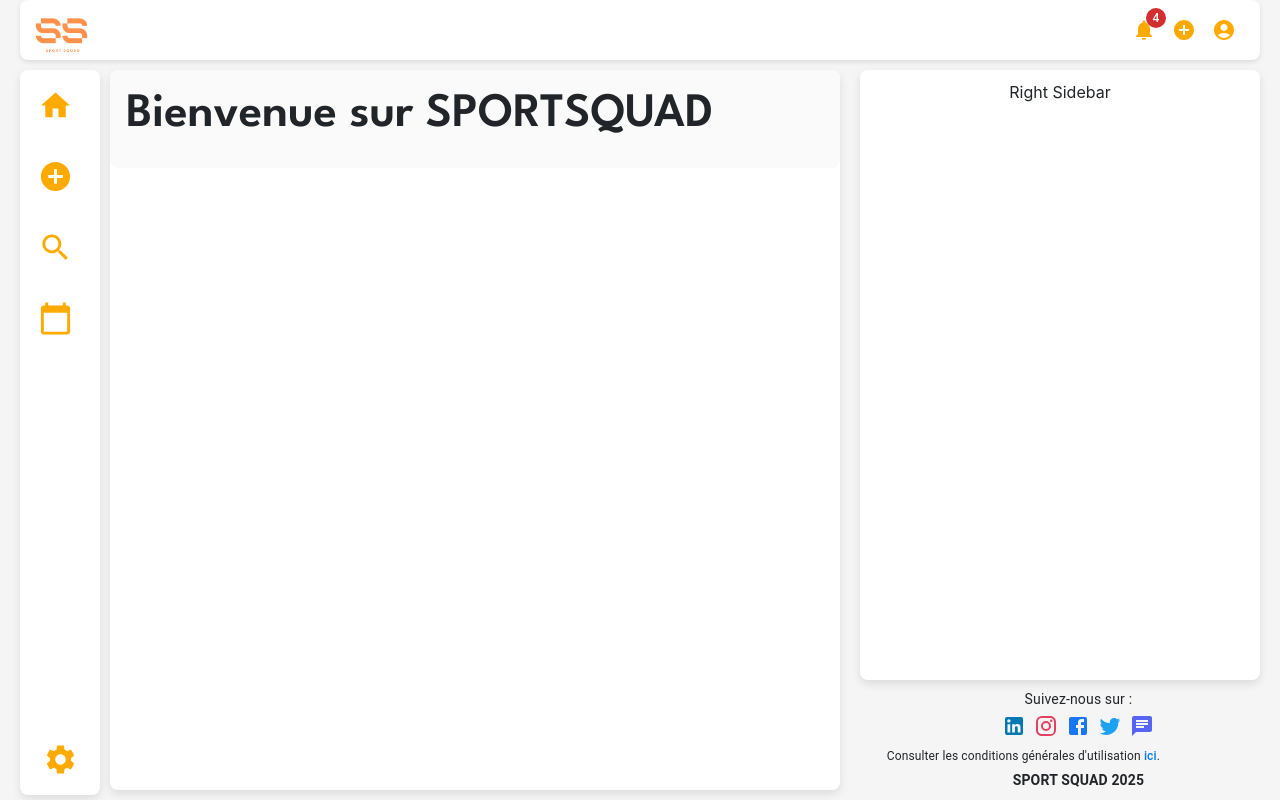
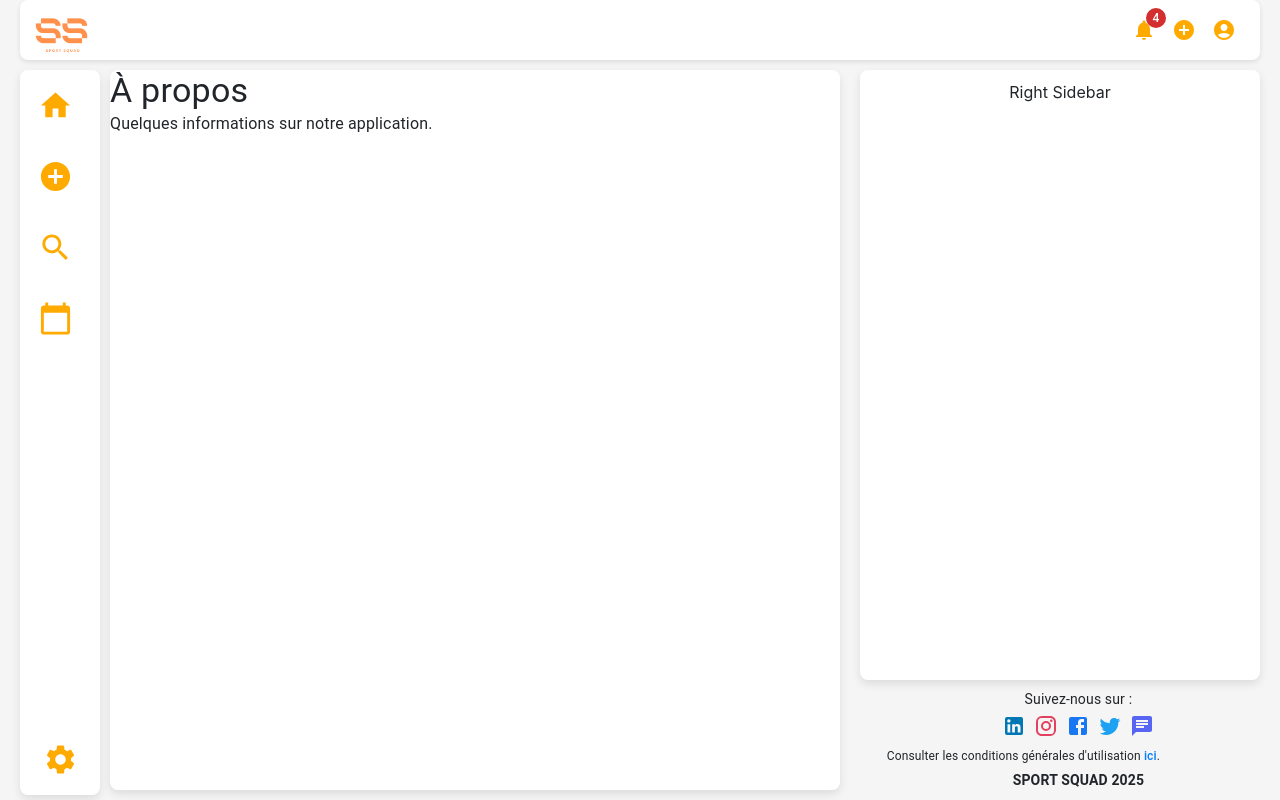
Before and after one commit to PierreSCHIAVON/SportSquad, a React (Vite) app in the folder FrontEnd/: page /about in a window 1280 px wide. Built offline with nearby package versions, Linux system fonts and the light colour scheme.

Commit message:
Homepage init

```diff
--- a/FrontEnd/src/App.tsx
+++ b/FrontEnd/src/App.tsx
@@ -1,11 +1,22 @@
-import './App.css';
-import Layout from './Components/Homepage/Layout';
+import { BrowserRouter, Route, Routes } from "react-router-dom";
+import "./App.css";
+import Layout from "./Components/Homepage/Layout";
+import Body from "./Components/Homepage/Body";
+import About from "./Components/Homepage/About";
 
-function App() {
+const App: React.FC = () => {
   return (
-    // Affichage direct du Layout comme page principale
-    <Layout />
+    <BrowserRouter>
+      <Routes>
+        <Route path="/" element={<Layout />}>
+          {/* Route par défaut */}
+          <Route index element={<Body />} />
+          {/* Autres pages */}
+          <Route path="about" element={<About />} />
+        </Route>
+      </Routes>
+    </BrowserRouter>
   );
-}
+};
 
 export default App;
--- /dev/null
+++ b/FrontEnd/src/Components/Homepage/About.tsx
@@ -0,0 +1,13 @@
+import React from "react";
+import { Typography } from "@mui/material";
+
+const About: React.FC = () => {
+  return (
+    <div>
+      <Typography variant="h4">À propos</Typography>
+      <Typography>Quelques informations sur notre application.</Typography>
+    </div>
+  );
+};
+
+export default About;
--- a/FrontEnd/src/Components/Homepage/Body.tsx
+++ b/FrontEnd/src/Components/Homepage/Body.tsx
@@ -1,10 +1,23 @@
-import React from 'react';
+import React from "react";
 
 const Body: React.FC = () => {
   return (
-    <div style={{ flex: 1, padding: '1rem', borderRadius: '8px', backgroundColor: '#fafafa' }}>
-      {/* Titre avec la police League Spartan */}
-      <h1 style={{ fontFamily: 'League Spartan, sans-serif', fontSize: '3rem', fontWeight: 600 }}>
+    <div
+      style={{
+        flex: 1,
+        padding: "1rem",
+        borderRadius: "8px",
+        backgroundColor: "#fafafa",
+      }}
+    >
+      {/* Titre*/}
+      <h1
+        style={{
+          fontFamily: "League Spartan, sans-serif",
+          fontSize: "3rem",
+          fontWeight: 600,
+        }}
+      >
         Bienvenue sur SPORTSQUAD
       </h1>
     </div>
--- a/FrontEnd/src/Components/Homepage/Layout.tsx
+++ b/FrontEnd/src/Components/Homepage/Layout.tsx
@@ -1,4 +1,5 @@
 import React from "react";
+import { Outlet } from "react-router-dom";
 import { Box, Typography } from "@mui/material";
 import LinkedInIcon from "@mui/icons-material/LinkedIn";
 import InstagramIcon from "@mui/icons-material/Instagram";
@@ -8,7 +9,6 @@ import DiscordIcon from "@mui/icons-material/Chat";
 import Header from "./Header";
 import Sidebar from "./Sidebar";
 import RightSidebar from "./RightSidebar";
-import Body from "./Body";
 
 const Layout: React.FC = () => {
   return (
@@ -23,19 +23,20 @@ const Layout: React.FC = () => {
       {/* Header */}
       <Header />
 
-      {/* Main content */}
+      {/* Contenu principal */}
       <Box
         sx={{
           display: "flex",
           flex: 1,
           paddingLeft: "10px",
           paddingRight: "10px",
+          position: "relative",
         }}
       >
-        {/* Sidebar */}
+        {/* Sidebar gauche */}
         <Sidebar />
 
-        {/* Main content area */}
+        {/* Zone de contenu dynamique */}
         <Box
           sx={{
             flex: 1,
@@ -45,11 +46,13 @@ const Layout: React.FC = () => {
             boxShadow: "0 4px 10px rgba(0, 0, 0, 0.1)",
           }}
         >
-          <Body />
+          <Outlet />
         </Box>
 
-        {/* Right Sidebar */}
+        {/* Sidebar droite */}
         <RightSidebar />
+
+        {/* Bloc social et mentions en bas à droite */}
         <Box
           sx={{
             position: "absolute",
--- a/FrontEnd/src/Components/Homepage/Sidebar.tsx
+++ b/FrontEnd/src/Components/Homepage/Sidebar.tsx
@@ -1,48 +1,45 @@
-import React from 'react';
-import { Box, IconButton } from '@mui/material';
-import HomeIcon from '@mui/icons-material/Home';
-import AddCircleIcon from '@mui/icons-material/AddCircle';
-import SearchIcon from '@mui/icons-material/Search';
-import CalendarTodayIcon from '@mui/icons-material/CalendarToday'; // Nouvelle icône de calendrier
-import SettingsIcon from '@mui/icons-material/Settings';
+import React from "react";
+import { Box, IconButton } from "@mui/material";
+import HomeIcon from "@mui/icons-material/Home";
+import AddCircleIcon from "@mui/icons-material/AddCircle";
+import SearchIcon from "@mui/icons-material/Search";
+import CalendarTodayIcon from "@mui/icons-material/CalendarToday";
+import SettingsIcon from "@mui/icons-material/Settings";
 
 const Sidebar: React.FC = () => {
   return (
     <Box
       sx={{
-        width: '80px', // Sidebar étroite
-        backgroundColor: '#ffffff',
-        height: 'calc(107.5% - 71px)', // Reste en dessous du header
-        marginTop: '10px',
-        marginLeft: '10px',
-        borderRadius: '8px',
-        boxShadow: '0 4px 10px rgba(0, 0, 0, 0.1)',
-        display: 'flex',
-        flexDirection: 'column',
-        justifyContent: 'space-between', // Pour pousser l'icône en bas
-        alignItems: 'center',
-        padding: '10px',
+        width: "80px",
+        backgroundColor: "#ffffff",
+        height: "calc(107.5% - 71px)",
+        marginTop: "10px",
+        marginLeft: "10px",
+        borderRadius: "8px",
+        boxShadow: "0 4px 10px rgba(0, 0, 0, 0.1)",
+        display: "flex",
+        flexDirection: "column",
+        justifyContent: "space-between",
+        alignItems: "center",
+        padding: "10px",
       }}
     >
       {/* Icônes */}
       <Box>
-        <IconButton sx={{ marginBottom: '20px', color: '#FFAA00' }}>
+        <IconButton sx={{ marginBottom: "20px", color: "#FFAA00" }}>
           <HomeIcon fontSize="large" />
         </IconButton>
-        <IconButton sx={{ marginBottom: '20px', color: '#FFAA00' }}>
+        <IconButton sx={{ marginBottom: "20px", color: "#FFAA00" }}>
           <AddCircleIcon fontSize="large" />
         </IconButton>
-        <IconButton sx={{ marginBottom: '20px', color: '#FFAA00' }}>
+        <IconButton sx={{ marginBottom: "20px", color: "#FFAA00" }}>
           <SearchIcon fontSize="large" />
         </IconButton>
-        {/* Remplacement de l'icône "Paramètres" par l'icône Calendrier */}
-        <IconButton sx={{ marginBottom: '20px', color: '#FFAA00' }}>
+        <IconButton sx={{ marginBottom: "20px", color: "#FFAA00" }}>
           <CalendarTodayIcon fontSize="large" />
         </IconButton>
       </Box>
-
-      {/* Icône "Paramètres" en bas de la Sidebar */}
-      <IconButton sx={{ marginTop: 'auto', color: '#FFAA00' }}>
+      <IconButton sx={{ marginTop: "auto", color: "#FFAA00" }}>
         <SettingsIcon fontSize="large" />
       </IconButton>
     </Box>
```
